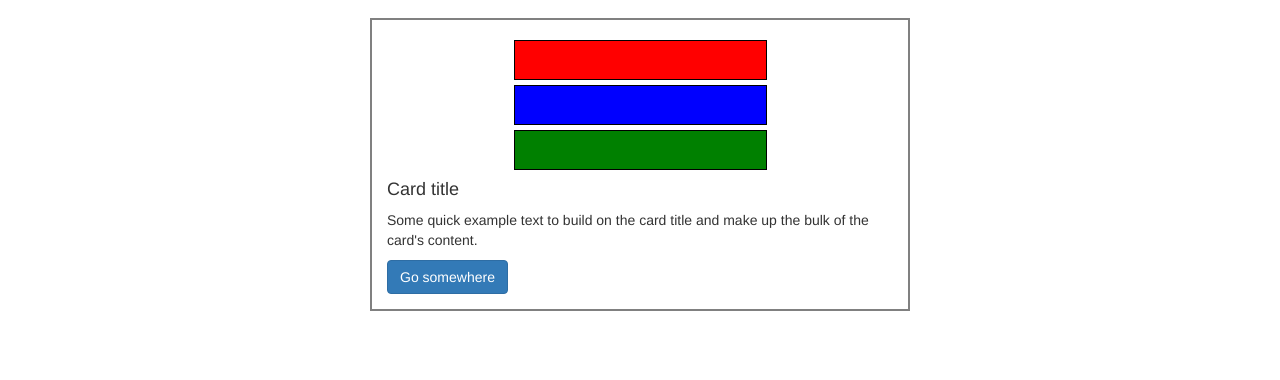
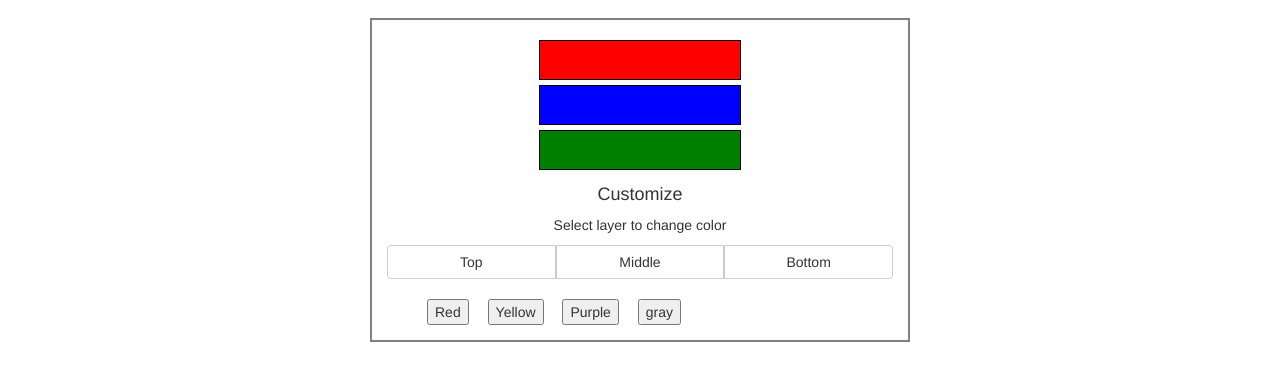
Before and after one commit to Serviox19/Mache-Kicks, a website: page index.html in a window 1280 px wide. Both pictures are taken after a click on the link "Login". Shown: the part 54-434 px from the top of the page. Drawn offline with nearby package versions, Linux system fonts and the light colour scheme.

Commit message:
fully functional mock ready to go

```diff
--- a/index.html
+++ b/index.html
@@ -39,9 +39,21 @@
             <div class="block" id="third"></div>
           </div>
           <div class="card-block">
-            <h4 class="card-title">Card title</h4>
-            <p class="card-text">Some quick example text to build on the card title and make up the bulk of the card's content.</p>
-            <a href="#" class="btn btn-primary">Go somewhere</a>
+            <h4 class="card-title">Customize</h4>
+            <p class="card-text">Select layer to change color</p>
+          </div>
+          <div class="btn-group btn-group-justified">
+            <a class="btn btn-default" id="top">Top</a>
+            <a class="btn btn-default" id="middle">Middle</a>
+            <a class="btn btn-default" id="bottom">Bottom</a>
+          </div>
+          <div class="color-picker">
+            <ul>
+              <li><button id="red">Red</button></li>
+              <li><button id="yellow">Yellow</button></li>
+              <li><button id="purple">Purple</button></li>
+              <li><button id="gray">gray</button></li>
+            </ul>
           </div>
         </div>
       </div>
--- a/public/css/style.css
+++ b/public/css/style.css
@@ -6,7 +6,7 @@
 
 .test-img .block {
   display: block;
-  width: 50%;
+  width: 40%;
   height: 40px;
   margin: 5px auto;
   border: solid 1px black;
@@ -23,3 +23,22 @@
 #third{
   background-color: green;
 }
+
+.card-title {
+  margin-top: 15px;
+}
+
+.card-title, .card-text {
+  text-align: center;
+}
+
+.color-picker ul {
+  list-style: none;
+  margin: 0 auto;
+}
+
+.color-picker ul li {
+  display: inline-block;
+  padding-right: 15px;
+  margin-top: 20px;
+}
--- a/public/js/index.js
+++ b/public/js/index.js
@@ -1,3 +1,54 @@
+
 $(document).ready(function () {
-  console.log('works');
+  var clicked;
+  $('.color-picker').hide();
+
+  $('a').on('click', function () {
+    clicked = this.id;
+    console.log(clicked);
+
+    $('.color-picker').show();
+
+    $('#red').on('click', function () {
+      if (clicked === 'top') {
+        $('#first').css({ 'background-color': 'red' });
+      } else if (clicked === 'middle') {
+        $('#second').css({ 'background-color': 'red' });
+      } else {
+        $('#third').css({ 'background-color': 'red' });
+      };
+    });
+
+    $('#yellow').on('click', function () {
+      if (clicked === 'top') {
+        $('#first').css({ 'background-color': 'yellow' });
+      } else if (clicked === 'middle') {
+        $('#second').css({ 'background-color': 'yellow' });
+      } else {
+        $('#third').css({ 'background-color': 'yellow' });
+      };
+    });
+
+    $('#purple').on('click', function () {
+      if (clicked === 'top') {
+        $('#first').css({ 'background-color': '#800080' });
+      } else if (clicked === 'middle') {
+        $('#second').css({ 'background-color': '#800080' });
+      } else {
+        $('#third').css({ 'background-color': '#800080' });
+      };
+    });
+
+    $('#gray').on('click', function () {
+      if (clicked === 'top') {
+        $('#first').css({ 'background-color': '#A9A9A9' });
+      } else if (clicked === 'middle') {
+        $('#second').css({ 'background-color': '#A9A9A9' });
+      } else {
+        $('#third').css({ 'background-color': '#A9A9A9' });
+      };
+    });
+
+  });
+
 });
```
